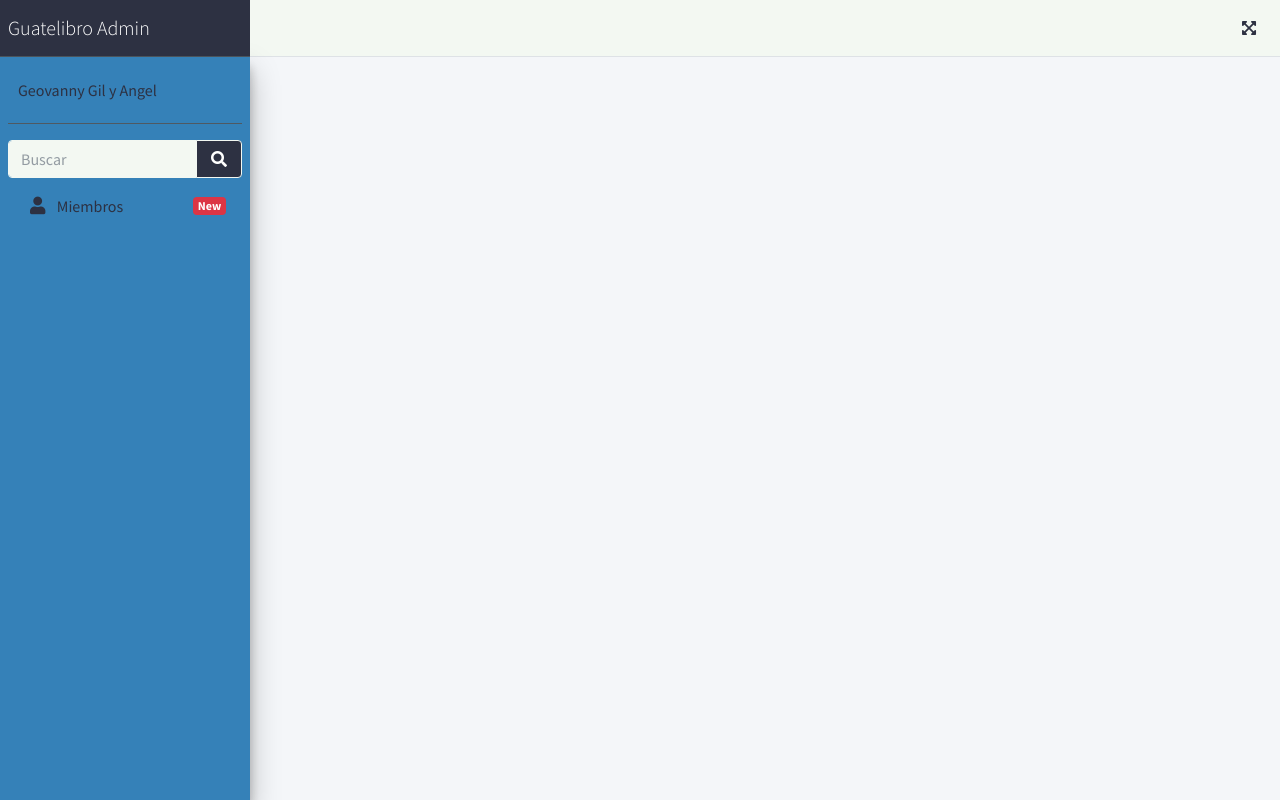
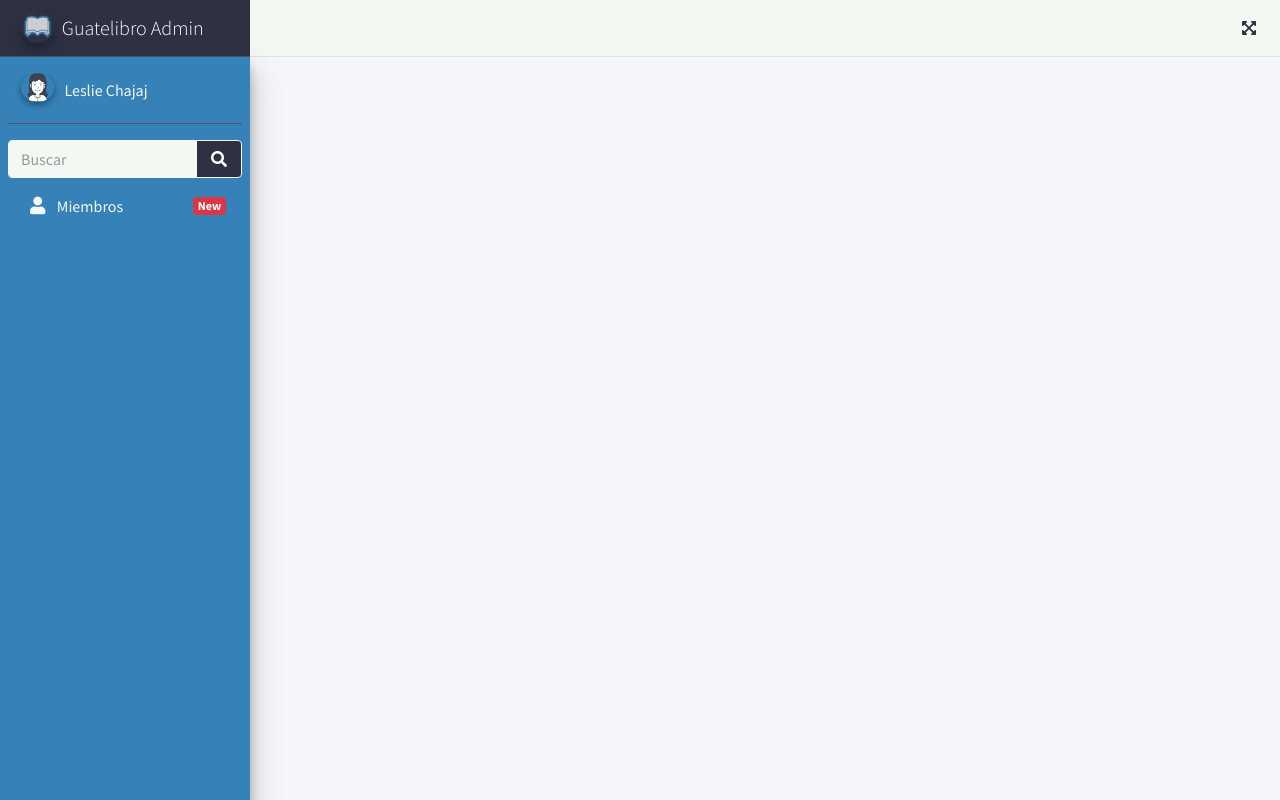
Before and after one commit to GeovannyGil/guatelibro, a PHP site: page / in a window 1280 px wide. Run offline with PHP 8.4, Linux system fonts and the light colour scheme; some libraries are stand-ins or nearby versions.

Commit message:
Prueba de logo

```diff
--- a/css/main.css
+++ b/css/main.css
@@ -21,13 +21,13 @@
 [class*="sidebar-dark-"] .sidebar a,
 [class*="sidebar-dark-"] .brand-link,
 [class*="sidebar-dark-"] .nav-treeview > .nav-item > .nav-link {
-  color: var(--letter-black);
+  color: var(--letter-light);
 }
 
 [class*="sidebar-dark"] .form-control-sidebar {
   background-color: var(--bg-terceary-color);
   border: 1px solid var(--bg-terceary-color);
-  color: var(--letter-black);
+  color: var(--letter-light);
 }
 
 [class*="sidebar-dark"] .btn-sidebar {
--- a/index.html
+++ b/index.html
@@ -100,7 +100,8 @@
     <aside class="main-sidebar sidebar-dark-primary elevation-4">
       <!-- Brand Logo -->
       <a href="#" class="brand-link">
-        <!-- <img src="#" alt="Guatelibro Logo" class="brand-image img-circle elevation-3" style="opacity: .8"> -->
+        <img src="./img/logo-admin.png" alt="Guatelibro Logo" class="brand-image img-circle elevation-3"
+          style="opacity: .8">
         <span class="brand-text font-weight-light">Guatelibro Admin</span>
       </a>
 
@@ -108,14 +109,13 @@
       <div class="sidebar">
         <!-- Sidebar user (optional) -->
         <div class="user-panel mt-3 pb-3 mb-3 d-flex">
-          <!-- <div class="image">
-            <img src="users/geovanny.jpg" class="img-circle elevation-2" alt="User Image">
-          </div> -->
+          <div class="image">
+            <img src="./img/login-admin/3.png" class="img-circle elevation-2" alt="User Image">
+          </div>
           <div class="info">
-            <a href="#" class="d-block">Geovanny Gil y Angel</a>
+            <a href="#" class="d-block">Leslie Chajaj</a>
           </div>
         </div>
-
         <!-- SidebarSearch Form -->
         <div class="form-inline">
           <div class="input-group" data-widget="sidebar-search">
@@ -127,7 +127,6 @@
             </div>
           </div>
         </div>
-
         <!-- Sidebar Menu -->
         <nav class="mt-2">
           <ul class="nav nav-pills nav-sidebar flex-column" data-widget="treeview" role="menu" data-accordion="false">
```
Also changed, not shown: img/logo-admin.png (added).
